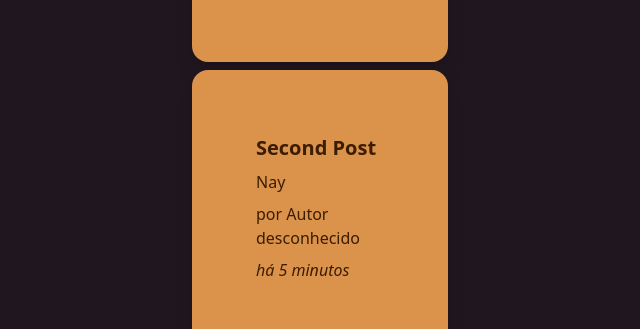
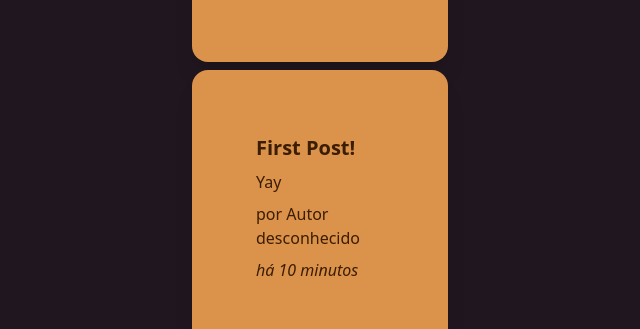
Before and after one commit to Lutefd/rtk-practice, a React (Vite) app: page / in a window 1280 px wide. Shown: the part 628-957 px from the top of the page, without its empty margins (320-960 px from the left). Built offline with nearby package versions, Linux system fonts and the light colour scheme.

Commit message:
LUT-12 - Sort posts by most recent

```diff
--- a/src/components/PostsList.tsx
+++ b/src/components/PostsList.tsx
@@ -4,10 +4,14 @@ import PostAuthor from './postAuthor';
 import TimeAgo from './createdTime';
 const PostsList = () => {
   const posts = useSelector(selectAllPosts);
+
+  const orderedPosts = posts
+    .slice()
+    .sort((a, b) => b.date.localeCompare(a.date));
   return (
     <>
       <div className="grid gap-2">
-        {posts.map((post) => (
+        {orderedPosts.map((post) => (
           <div
             className="card w-64 bg-primary text-primary-content shadow-xl"
             key={post.id}
```
